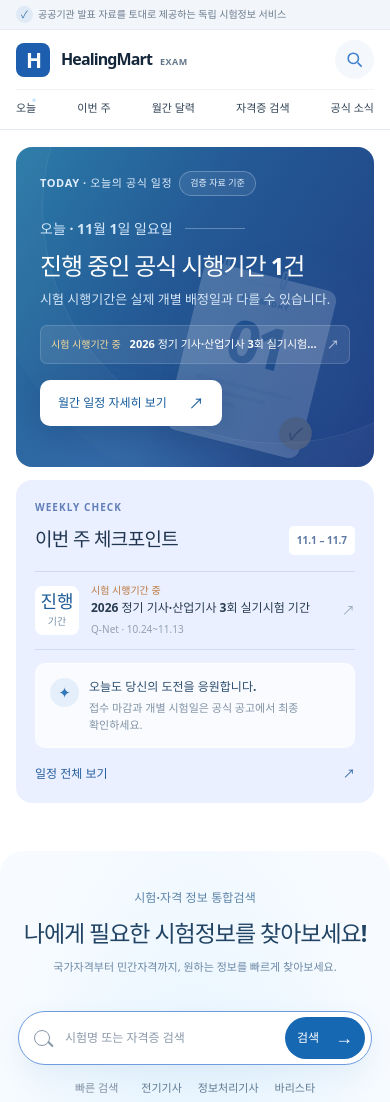
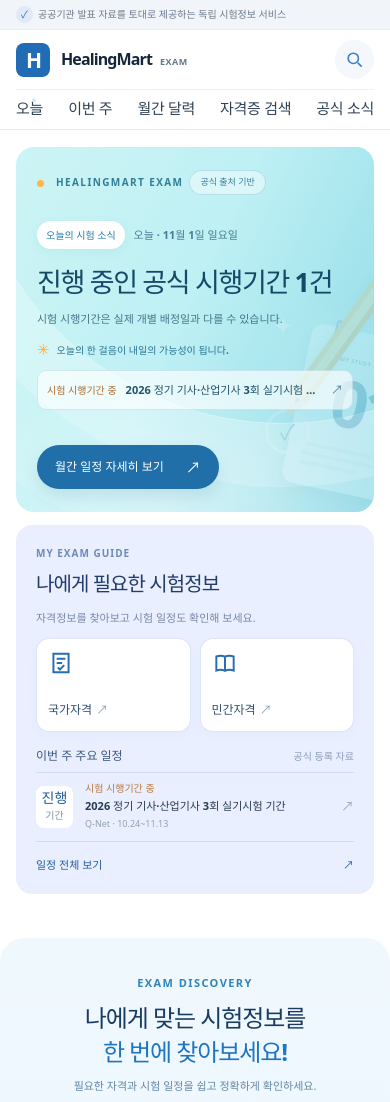
Before and after one commit to healingmart/healingmart-exam-cloudflare, a website: page public/index.html in a window 390 px wide. Shown: the top 1102 px of the page. Drawn offline with Linux system fonts and the light colour scheme; a web font is replaced by a local one.

Commit message:
design: refine EXAM homepage using public policy portal information hierarchy

```diff
--- a/public/index.html
+++ b/public/index.html
@@ -12,6 +12,7 @@
 <link rel="stylesheet" href="/style.css?v=focus-calendar-20261030-5">
 <link rel="stylesheet" href="/editorial.css?v=editorial-20261101-1">
 <link rel="stylesheet" href="/portal.css?v=portal-20261101-2">
+<link rel="stylesheet" href="/portal-reference.css?v=home-reference-v3">
 <script defer src="/app.js?v=portal-home-20261101-1"></script>
 <script defer src="/portal.js?v=portal-20261101-2"></script>
 </head>
@@ -44,43 +45,48 @@
       <div class="portal-feature-grid">
         <article class="portal-today-card">
           <div class="portal-feature-content">
-            <div class="portal-feature-top"><span class="portal-feature-kicker">TODAY · 오늘의 공식 일정</span><span class="portal-source-pill">검증 자료 기준</span></div>
-            <div class="portal-feature-date"><span id="portalDateText">오늘 날짜</span><span class="portal-date-line" aria-hidden="true"></span></div>
+            <div class="portal-feature-top"><span class="portal-feature-kicker"><span class="reference-top-dot"></span> HEALINGMART EXAM</span><span class="portal-source-pill">공식 출처 기반</span></div>
+            <div class="portal-feature-date"><span class="reference-feature-chip">오늘의 시험 소식</span><span id="portalDateText">오늘 날짜</span></div>
             <h3 id="portalTodayHeading">오늘의 시험 일정을 확인하세요</h3>
-            <p class="portal-feature-desc" id="portalTodayDesc">공식 일정 정보를 불러오고 있습니다.</p>
+            <p class="portal-feature-desc" id="portalTodayDesc">공식 일정 정보를 불러오고 있습니다.</p><div class="reference-feature-note"><span class="reference-sun-icon" aria-hidden="true">✳</span><strong>오늘의 한 걸음이 내일의 가능성이 됩니다.</strong></div>
             <div class="portal-today-events" id="portalTodayEvents" aria-live="polite"></div>
             <button type="button" class="portal-feature-cta" id="portalTodayFull">월간 일정 자세히 보기 <span aria-hidden="true">↗</span></button>
           </div>
           <div class="portal-illustration" aria-hidden="true">
-             <div class="portal-illustration-glow"></div>
-             <div class="portal-paper">
+             <div class="portal-illustration-glow"></div><div class="reference-orbit reference-orbit-one"></div><div class="reference-orbit reference-orbit-two"></div><span class="reference-star reference-star-one">✦</span><span class="reference-star reference-star-two">✦</span>
+             <div class="reference-pencil"><div class="reference-pencil-tip"></div></div><div class="portal-paper">
                <div class="portal-paper-rings"><i></i><i></i></div>
-               <span class="portal-paper-top">EXAM DAY</span>
+               <span class="portal-paper-top">MY STUDY PLANNER</span>
                <strong id="portalArtDay">01</strong>
                <div class="portal-paper-lines"><i></i><i></i><i></i></div>
                <span class="portal-paper-check">✓</span>
              </div>
-             <div class="portal-mini-star">✳</div>
+             <div class="portal-mini-star">✳</div><div class="reference-check-ring" aria-hidden="true">✓</div>
           </div>
         </article>
         <article class="portal-week-card" id="thisWeek">
           <div class="portal-week-heading">
-            <div><div class="portal-week-eyebrow">WEEKLY CHECK</div><h3>이번 주 체크포인트</h3></div>
+            <div><div class="portal-week-eyebrow">MY EXAM GUIDE</div><h3>나에게 필요한 시험정보</h3></div>
             <span class="portal-week-range" id="portalWeekRange">다가오는 7일</span>
           </div>
-          <div class="portal-week-events" id="portalWeekEvents" aria-live="polite">
+          <p class="reference-aside-intro">자격정보를 찾아보고 시험 일정도 확인해 보세요.</p>
+<div class="reference-quick-actions">
+<button type="button" data-portal-filter="national" class="reference-quick-action"><span class="reference-quick-icon" aria-hidden="true"><svg viewBox="0 0 24 24" fill="none" stroke="currentColor" stroke-width="1.8"><path d="M5 3.5h14v17H5zM8 8h8M8 12h5M9 16l2 2 4-4"/></svg></span><span>국가자격<span class="reference-chevron">↗</span></span></button>
+<button type="button" data-portal-filter="private" class="reference-quick-action"><span class="reference-quick-icon" aria-hidden="true"><svg viewBox="0 0 24 24" fill="none" stroke="currentColor" stroke-width="1.8"><path d="M4 6c3-1 5.7-.9 8 .2 2.3-1.1 5-1.2 8-.2v13c-3-1-5.7-.9-8 .2-2.3-1.1-5-1.2-8-.2zM12 6.2v13"/></svg></span><span>민간자격<span class="reference-chevron">↗</span></span></button>
+</div><div class="reference-week-heading"><strong>이번 주 주요 일정</strong><span>공식 등록 자료</span></div>
+<div class="portal-week-events" id="portalWeekEvents" aria-live="polite">
             <p class="portal-loading">공식 일정을 확인하고 있습니다.</p>
           </div>
-          <div class="portal-week-motivation"><span class="portal-week-motivation-icon" aria-hidden="true">✦</span><div><strong>오늘도 당신의 도전을 응원합니다.</strong><p>접수 마감과 개별 시험일은 공식 공고에서 최종 확인하세요.</p></div></div>
+
           <a href="#calendar" class="portal-week-more" data-open-calendar>일정 전체 보기 <span aria-hidden="true">↗</span></a>
         </article>
       </div>
 <section class="hero" id="overview">
     <div class="page-width hero-compact">
       <div class="hero-compact-label">
-        <span class="hero-compact-kicker">시험·자격 정보 통합검색</span>
-        <h1>나에게 필요한 시험정보를 찾아보세요!</h1>
-        <p>국가자격부터 민간자격까지, 원하는 정보를 빠르게 찾아보세요.</p>
+        <span class="hero-compact-kicker">EXAM DISCOVERY</span>
+        <h1>나에게 맞는 시험정보를<br><em>한 번에 찾아보세요!</em></h1>
+        <p>필요한 자격과 시험 일정을 쉽고 정확하게 확인하세요.</p>
       </div>
       <div class="hero-compact-search">
         <div class="hero-search">
@@ -89,7 +95,7 @@
           <input type="search" id="globalSearch" autocomplete="off" placeholder="시험명 또는 자격증 검색">
           <button type="button" id="heroSearchBtn">검색 <span aria-hidden="true">→</span></button>
         </div>
-        <div class="search-examples"><span>빠른 검색</span><button type="button" data-query="전기기사">전기기사</button><button type="button" data-query="정보처리기사">정보처리기사</button><button type="button" data-query="바리스타">바리스타</button></div>
+        <div class="search-examples"><span>인기 검색</span><button type="button" data-query="전기기사">전기기사</button><button type="button" data-query="정보처리기사">정보처리기사</button><button type="button" data-query="바리스타">바리스타</button></div>
       </div>
 <div class="portal-find-categories" aria-label="분야별 시험정보 바로가기">
   <button type="button" data-portal-filter="national" class="portal-find-category"><span class="portal-find-icon pc-blue" aria-hidden="true"><svg viewBox="0 0 24 24" fill="none" stroke="currentColor" stroke-width="1.7" stroke-linecap="round" stroke-linejoin="round"><rect x="6" y="3.5" width="12" height="17" rx="2"/><path d="M9 8h6M9 12h4M9 16l2 2 4-4"/></svg></span><span><strong>국가기술·전문자격</strong><small>국가자격</small></span></button>
@@ -102,13 +108,13 @@
     </div>
   </section>
       <div class="portal-rail-heading">
-        <div><h3>날짜별 빠른 확인</h3><p>오늘부터 7일간의 공식 등록 일정</p></div>
+        <div><h3>이번 주 시험 캘린더</h3><p>날짜를 선택해 공식 일정과 접수기간을 확인하세요.</p></div>
         <span class="portal-rail-hint">날짜를 선택해 확인하세요</span>
       </div>
       <div class="portal-day-rail" id="portalWeekDays" role="group" aria-label="다가오는 7일간 일정 확인"></div>
 
     </section>
-    <div class="portal-news-shelf"><div class="portal-news-top"><span class="portal-news-kicker">OFFICIAL UPDATES</span><p>시험 공고와 주요 변경사항을 공식 출처로 확인하세요.</p></div>    <section class="section" id="briefing">
+    <div class="portal-news-shelf"><div class="portal-news-top"><span class="portal-news-kicker">EXAM NEWS & UPDATES</span><p>시험 공고와 주요 변경사항을 공식 출처로 확인하세요.</p></div>    <section class="section" id="briefing">
       <div class="section-title"><div><span class="eyebrow">공식 소식</span><h2>시험 공고와 주요 변경사항</h2><p>시험 시행계획과 제도 변경 내용을 기관 원문으로 확인하세요.</p></div></div>
       <div class="briefing-list" id="briefingList"></div>
     </section>
--- /dev/null
+++ b/public/portal-reference.css
@@ -0,0 +1,173 @@
+/* HealingMart EXAM: homepage reference-inspired rework
+ * Identity, graphics and content are original. Layout references the
+ * clear hero/sidebar, centered discovery, and news taxonomy of public portals.
+ */
+:root{--ref-ink:#183450;--ref-blue:#236eab;--ref-cyan:#bdeef3}
+html{scroll-padding-top:20px}
+body{background:#fff;color:var(--ref-ink)}
+.site-header{background:#fff}
+.portal-utility{background:#f1f4f8}
+.site-header .brand-mark{background:#216cb4}
+.header-inner{max-width:1460px;grid-template-rows:75px 53px;min-height:128px}
+.side-nav a{font-size:15px;letter-spacing:-.02em}
+.side-nav a.active{color:#246eb1}
+.portal-dashboard{padding-top:38px}
+.portal-feature-grid{grid-template-columns:minmax(0,2.05fr) minmax(310px,.77fr);gap:28px}
+.portal-today-card{position:relative;min-height:463px;border-radius:23px;border:0;background:linear-gradient(116deg,#cdf4f5 0%,#bef0f4 46%,#8cd9e6 100%);box-shadow:none;overflow:hidden;color:#184966}
+.portal-today-card:before{width:640px;height:640px;right:-230px;top:-365px;box-shadow:0 0 0 63px rgba(255,255,255,.18),0 0 0 142px rgba(255,255,255,.11);border-color:rgba(255,255,255,.45);opacity:1}
+.portal-today-card:after{width:480px;height:240px;left:-90px;bottom:-110px;background:radial-gradient(ellipse,rgba(255,255,255,.42),transparent 70%)}
+.portal-feature-content{padding:40px clamp(30px,3.1vw,50px);min-height:463px;max-width:66%;z-index:4}
+.portal-feature-top{gap:10px}
+.portal-feature-kicker{font-size:10px;color:#347d97;font-weight:830;letter-spacing:.14em}
+.reference-top-dot{display:inline-block;vertical-align:middle;width:7px;height:7px;border-radius:50%;background:#ffb44d;margin-right:8px}
+.portal-source-pill{border:1px solid rgba(24,119,153,.19);background:rgba(255,255,255,.45);color:#3a7c9a;padding:4px 10px}
+.portal-feature-date{margin-top:43px;gap:12px;flex-wrap:wrap;color:#477e97;font-size:13px}
+.reference-feature-chip{background:#fff;color:#247ca5;font-size:11px;font-weight:800;padding:7px 12px;border-radius:20px;box-shadow:0 3px 11px rgba(30,139,170,.07)}
+.portal-today-card h3{font-size:clamp(28px,2.45vw,39px);line-height:1.29;letter-spacing:-.053em;color:#154966;margin:16px 0 0;font-weight:830;word-break:keep-all}
+.portal-feature-desc{color:#47758c;font-size:12px;line-height:1.65;margin-top:10px;max-width:420px}
+.portal-today-events{margin-top:13px;gap:7px}
+.portal-today-event{border:1px solid rgba(93,157,176,.21);background:rgba(255,255,255,.65);color:#1b5373;border-radius:9px;padding:10px 12px}
+.portal-today-event:hover{background:#fff}
+.portal-today-event-mark{color:#a96b32;font-size:10px}
+.portal-today-event-name{color:#24536d;font-weight:650;font-size:11px}
+.portal-event-empty{background:rgba(255,255,255,.58);color:#467992;padding:12px}
+.portal-event-empty-icon{color:#d89b34}
+.reference-feature-note{display:flex;align-items:center;gap:7px;font-size:11px;color:#2a7593;margin-top:11px;line-height:1.4}
+.reference-feature-note strong{font-weight:670}
+.reference-sun-icon{font-size:15px;color:#ffac47}
+.portal-feature-cta{color:#fff;background:#206fa8;border-radius:25px;font-size:12px;box-shadow:0 8px 16px rgba(44,111,155,.15);padding:13px 18px}
+.portal-feature-cta:hover{background:#15578a}
+.portal-illustration{width:300px;height:335px;right:4.4%;top:52%;opacity:1;z-index:1}
+.portal-illustration-glow{inset:0;background:radial-gradient(circle,rgba(255,255,255,.7),transparent 65%)}
+.portal-paper{top:50px;left:49px;width:210px;height:261px;transform:rotate(8deg);border-radius:18px;background:linear-gradient(145deg,#fff,#eff7fd 82%);box-shadow:0 22px 40px rgba(16,104,134,.19),0 7px 15px rgba(16,104,134,.08);padding:42px 24px 24px;color:#245777}
+.portal-paper:before{top:20px;left:15px;right:15px;background:#e3edf7}
+.portal-paper-rings{top:-12px;left:36px;gap:83px}
+.portal-paper-rings i{height:28px;border-color:#659db6;border-width:4px;width:10px}
+.portal-paper-top{font-size:9px;letter-spacing:.09em;color:#5c96b5;font-weight:900;white-space:nowrap}
+.portal-paper strong{font-size:105px;color:#256d9e;font-weight:810;letter-spacing:-.09em;line-height:1.13}
+.portal-paper-lines{gap:9px;margin-top:16px}
+.portal-paper-lines i{height:6px;background:#daeaf5;border-radius:3px}
+.portal-paper-lines i:nth-child(2){width:79%}.portal-paper-lines i:nth-child(3){width:57%}
+.portal-paper-check{right:-12px;bottom:10px;background:#ffbd5d;color:#83531b;border:4px solid #e7f6f4;font-weight:900;width:52px;height:52px}
+.reference-pencil{position:absolute;right:8px;top:1px;width:28px;height:231px;background:linear-gradient(90deg,#f6b24b 0 26%,#ffd788 27% 72%,#e69a3a 73%);border-radius:10px 10px 0 0;transform:rotate(36deg);box-shadow:0 10px 18px rgba(45,112,142,.14);z-index:4}
+.reference-pencil:before{content:"";position:absolute;top:0;left:0;width:28px;height:17px;border-radius:9px 9px 0 0;background:#f0776e;border-bottom:4px solid #c9d6df}
+.reference-pencil-tip{position:absolute;bottom:-35px;width:0;height:0;border-left:14px solid transparent;border-right:14px solid transparent;border-top:35px solid #f0c69c}
+.reference-pencil-tip:after{content:"";position:absolute;top:-34px;left:-4px;border-left:4px solid transparent;border-right:4px solid transparent;border-top:10px solid #545a5f}
+.reference-orbit{position:absolute;border:2px solid rgba(255,255,255,.5);border-radius:50%;pointer-events:none}
+.reference-orbit-one{width:300px;height:300px;top:-26px;right:-26px}
+.reference-orbit-two{width:230px;height:230px;top:5px;right:12px;border-style:dashed;border-color:rgba(255,255,255,.3)}
+.reference-star{position:absolute;color:#fff;font-size:26px}
+.reference-star-one{top:32px;left:7px}.reference-star-two{right:4px;bottom:25px;color:#ffca68;font-size:31px}
+.reference-check-ring{position:absolute;bottom:18px;left:0;width:45px;height:45px;border:3px solid rgba(255,255,255,.7);border-radius:50%;display:grid;place-items:center;color:#2886ac;font-size:22px;font-weight:900}
+.portal-mini-star{display:none}
+/* Useful quick links and verified seven-day agenda replace dummy login tools */
+.portal-week-card{background:#e9efff;min-height:463px;border-radius:23px;padding:29px 27px;box-shadow:none;gap:0}
+.portal-week-heading{border:0;padding-bottom:5px;display:block}
+.portal-week-eyebrow{font-size:10px;color:#6e89bc;letter-spacing:.1em;margin-bottom:8px}
+.portal-week-heading h3{font-size:21px;color:#233c68;word-break:keep-all;letter-spacing:-.047em;line-height:1.4}
+.portal-week-range{display:none}
+.reference-aside-intro{color:#7688a7;font-size:11px;line-height:1.6;margin:6px 0 15px}
+.reference-quick-actions{display:grid;grid-template-columns:repeat(2,minmax(0,1fr));gap:9px}
+.reference-quick-action{border:1px solid rgba(203,218,240,.66);background:#fff;border-radius:13px;display:flex;flex-direction:column;align-items:flex-start;justify-content:space-between;text-align:left;padding:14px;min-width:0;min-height:105px;box-shadow:0 4px 12px rgba(63,96,145,.025);color:#314e76;cursor:pointer}
+.reference-quick-action:hover{border-color:#8ebae6;box-shadow:0 6px 16px rgba(55,91,145,.1)}
+.reference-quick-icon{color:#276db1}
+.reference-quick-icon svg{width:26px;height:26px}
+.reference-quick-action>span:last-child{font-size:12px;font-weight:750;white-space:nowrap}
+.reference-chevron{color:#8ba3be;font-size:12px;margin-left:4px}
+.reference-week-heading{display:flex;justify-content:space-between;align-items:center;gap:8px;margin-top:20px;padding-bottom:6px;border-bottom:1px solid rgba(95,125,179,.18)}
+.reference-week-heading strong{font-size:12px;color:#3a5782}
+.reference-week-heading span{font-size:10px;color:#8a9dbb}
+.portal-week-row{padding:9px 0}
+.portal-week-date-box{width:37px;height:42px}
+.portal-week-date-box strong{font-size:14px}
+.portal-week-copy strong{font-size:11px}
+.portal-week-copy small{font-size:9px}
+.portal-week-events{max-height:107px;overflow-y:auto;min-height:0}
+.portal-week-empty{padding:9px 0}
+.portal-week-empty strong{font-size:11px}
+.portal-week-empty p{font-size:10px;margin-top:4px}
+.portal-week-more{margin-top:auto;font-size:11px;padding-top:11px}
+.portal-week-motivation{display:none}
+/* Centered discovery follows the visual banner, not a wall of monthly calendar rows */
+.portal-dashboard .hero{margin:64px -16px 0;background:linear-gradient(180deg,#f0f8fd 0%,#e9f7ff 78%,#e5f3ff 100%);border-radius:38px}
+.portal-dashboard .hero:before{background:#cdeaff;opacity:.45}.portal-dashboard .hero:after{background:#b8dff9;opacity:.44}
+.portal-dashboard .hero .hero-compact{padding:58px 50px 48px}
+.portal-dashboard .hero-compact-kicker{color:#3184ba;font-weight:820;letter-spacing:.13em;font-size:11px}
+.portal-dashboard .hero-compact h1{font-size:clamp(28px,2.65vw,39px);color:#1b3c62;line-height:1.38;max-width:650px}
+.portal-dashboard .hero-compact h1 em{font-style:normal;color:#1e75c1}
+.portal-dashboard .hero-compact p{color:#6687a4;font-size:13px}
+.portal-dashboard .hero-compact-search{margin-top:25px}
+.portal-dashboard .hero-compact .hero-search{background:#fff;border:2px solid #347fcc;box-shadow:0 7px 21px rgba(62,122,180,.07)}
+.portal-dashboard .hero-compact .hero-search button{background:#2474bd}
+.portal-dashboard .hero-compact .hero-search button:hover{background:#155b97}
+.portal-find-category{border-radius:15px;background:#fff;box-shadow:0 6px 16px rgba(52,105,142,.065);border:1px solid rgba(157,205,235,.35);padding:17px 12px}
+.portal-find-icon{background:#fff}
+.portal-find-category strong{font-size:12px;color:#63788c;font-weight:650}
+.portal-find-category small{font-size:15px;color:#213b59;font-weight:820}
+.portal-find-category:hover{border-color:#9cc5e4}
+.portal-rail-heading{margin-top:57px}
+.portal-rail-heading h3{font-size:23px}
+.portal-day{border-radius:14px}
+.portal-day.selected{border-color:#62a3d7;background:#f0f8fe}
+.portal-news-shelf{margin-top:60px}
+.portal-news-shelf .section-title h2{font-size:30px}
+.portal-news-shelf .brief-card{border-radius:15px}
+@media(max-width:1240px){
+ .portal-feature-grid{grid-template-columns:minmax(0,1.4fr) minmax(300px,.87fr)}
+ .portal-feature-content{max-width:79%;padding:32px}
+ .portal-today-card h3{font-size:31px}
+ .portal-illustration{right:-32px;opacity:.62}
+ .reference-quick-action{padding:11px}
+}
+@media(max-width:870px){
+ .portal-feature-grid{grid-template-columns:1fr}
+ .portal-feature-content{max-width:71%}
+ .portal-today-card,.portal-feature-content{min-height:385px}
+ .portal-illustration{right:6%;opacity:1}
+ .portal-week-card{min-height:335px}
+ .portal-week-events{max-height:135px}
+ .portal-dashboard .hero{margin-top:48px}
+}
+@media(max-width:720px){
+ .header-inner{grid-template-rows:59px 40px;min-height:99px}
+ .portal-dashboard{padding-top:17px}
+ .portal-feature-grid{gap:13px}
+ .portal-today-card{min-height:365px;border-radius:18px}
+ .portal-feature-content{min-height:365px;max-width:100%;padding:23px 21px}
+ .portal-feature-top{gap:6px}
+ .portal-feature-kicker{font-size:10px}
+ .portal-source-pill{font-size:9px}
+ .portal-feature-date{margin-top:26px;font-size:11px;gap:9px}
+ .reference-feature-chip{font-size:10px;padding:6px 9px}
+ .portal-today-card h3{font-size:27px;max-width:310px;letter-spacing:-.05em}
+ .portal-feature-desc{max-width:275px;font-size:11px}
+ .portal-today-events{margin-top:10px}
+ .portal-today-event{padding:9px}
+ .portal-feature-cta{margin-top:auto}
+ .reference-feature-note{font-size:10px;max-width:280px}
+ .portal-illustration{width:145px;height:200px;right:-36px;top:125px;transform:none;opacity:.2}
+ .portal-paper{transform:rotate(12deg) scale(.62);transform-origin:top left}
+ .reference-pencil{transform:rotate(36deg) scale(.7);transform-origin:top right}
+ .reference-orbit{display:none}
+ .portal-week-card{padding:20px;min-height:0;border-radius:16px}
+ .portal-week-heading h3{font-size:20px}
+ .reference-aside-intro{margin-bottom:12px}
+ .reference-quick-action{min-height:94px}
+ .reference-week-heading{margin-top:14px}
+ .portal-week-events{max-height:185px}
+ .portal-week-more{padding-top:14px}
+ .portal-dashboard .hero{margin:44px -16px 0;border-radius:24px}
+ .portal-dashboard .hero .hero-compact{padding:36px 16px 30px}
+ .portal-dashboard .hero-compact h1{font-size:24px}
+ .portal-dashboard .hero-compact p{font-size:11px}
+ .portal-find-category strong{font-size:10px}
+ .portal-find-category small{font-size:13px}
+ .portal-rail-heading{margin-top:40px}
+ .portal-rail-heading h3{font-size:18px}
+}
+@media(max-width:380px){
+ .portal-today-card h3{font-size:24px}
+ .portal-feature-content{padding:21px 17px}
+ .reference-feature-note{max-width:240px}
+ .portal-feature-cta{font-size:11px;padding:11px 14px}
+}
```
